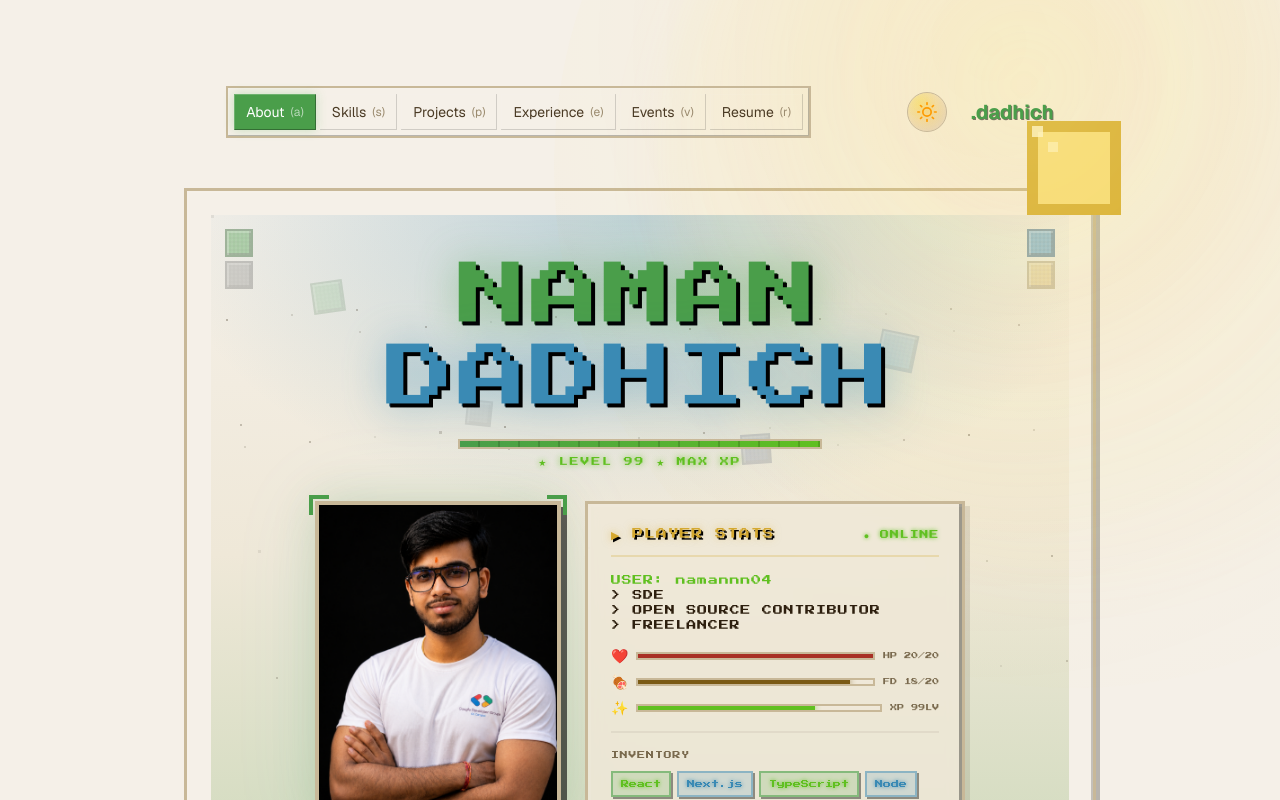
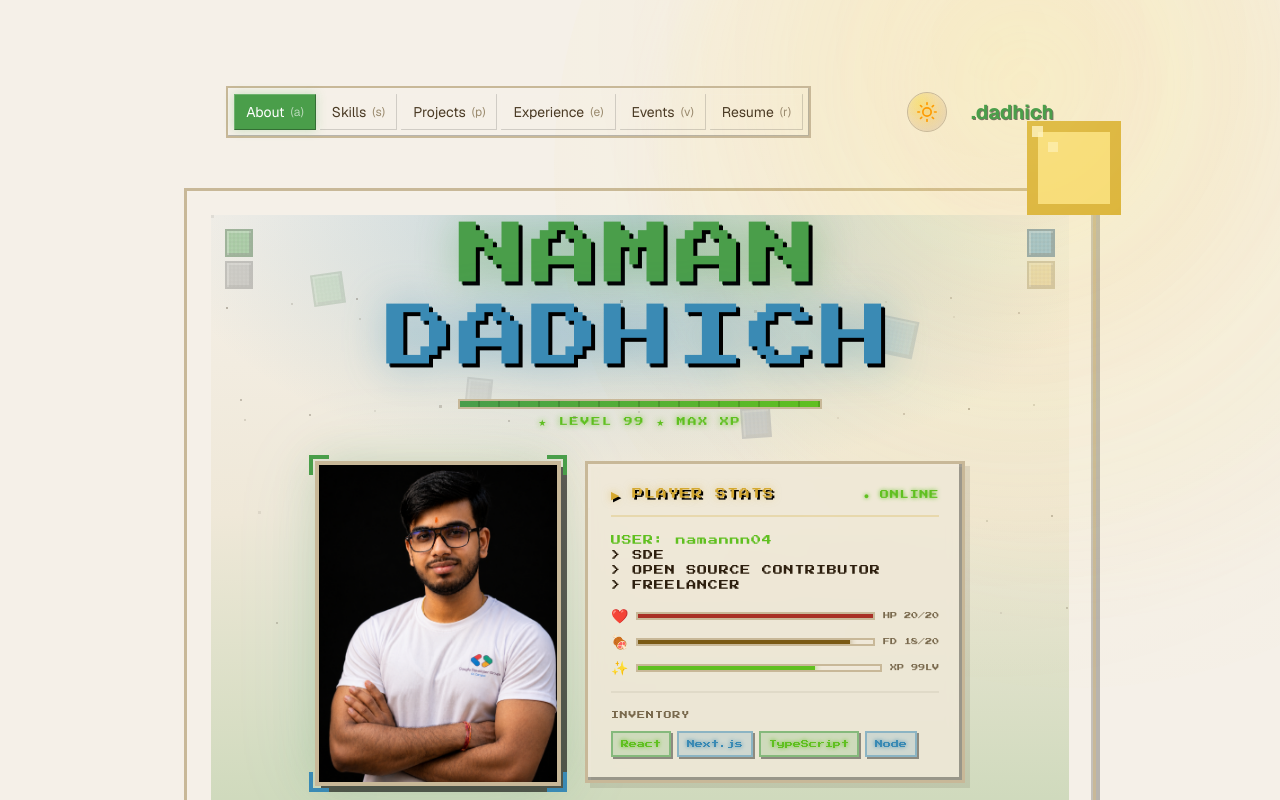
Before and after one commit to namannn04/portfolionext, a Next.js app: page / in a window 1280 px wide. Shown: the top 800 px of the page. Built offline with nearby package versions, Linux system fonts and the light colour scheme.

Commit message:
zoom out

```diff
--- a/src/components/HeroSection.tsx
+++ b/src/components/HeroSection.tsx
@@ -340,19 +340,19 @@
       `}</style>
 
       <section
-        className="mc-hero-section"
+        className="mc-hero-section py-10 sm:py-14 lg:py-16"
         style={{
           position: "relative",
-          minHeight: "100vh",
           width: "100%",
           display: "flex",
+          flexDirection: "column",
           alignItems: "center",
-          justifyContent: "center",
+          justifyContent: "flex-start",
           overflow: "hidden",
           background:
             "linear-gradient(180deg, var(--t-bg) 0%, var(--t-bg2) 40%, color-mix(in srgb, var(--t-bg2) 70%, var(--mc-grass) 30%) 100%)",
-          paddingTop: 40,
-          paddingBottom: 60,
+          paddingTop: 0,
+          paddingBottom: 0,
         }}
       >
         {/* ── Sky gradient overlay ─────────────────────────── */}
--- a/src/components/Projects.tsx
+++ b/src/components/Projects.tsx
@@ -91,7 +91,7 @@
     <section
       ref={sectionRef}
       id="projects"
-      className="relative min-h-screen w-full bg-t-bg py-20 overflow-hidden"
+      className="relative w-full bg-t-bg py-12 sm:py-16 overflow-hidden"
     >
       {/* Background grid */}
       <div
--- a/src/components/common/Footer.tsx
+++ b/src/components/common/Footer.tsx
@@ -23,7 +23,7 @@
 
 export default function Footer() {
   return (
-    <div className="pb-10">
+    <div className="pb-6">
       {/* Bedrock-style separator */}
       <div className="flex justify-center items-center gap-1 mt-10 mb-5">
         {BEDROCK_SEGMENTS.map((seg, i) => (
--- a/src/components/common/SiteShell.tsx
+++ b/src/components/common/SiteShell.tsx
@@ -12,13 +12,13 @@
 
 export default function SiteShell({ children }: { children: React.ReactNode }) {
   return (
-    <div className="bg-t-bg min-h-screen">
-      <div className="sm:py-20">
+    <div className="bg-t-bg">
+      <div className="pt-8 pb-6 sm:pt-20 sm:pb-8">
         <div className="site-column mx-auto w-full max-w-[960px] px-4 sm:px-0">
           <Navbar />
         </div>
         <div className="mx-auto px-4 sm:px-0">
-          <div className="site-column mx-auto w-full max-w-[960px] p-6">
+          <div className="site-column mx-auto w-full max-w-[960px] p-4 sm:p-6">
             <div className="hidden sm:block" style={borderBoxStyle}>
               {children}
               <Footer />
```
